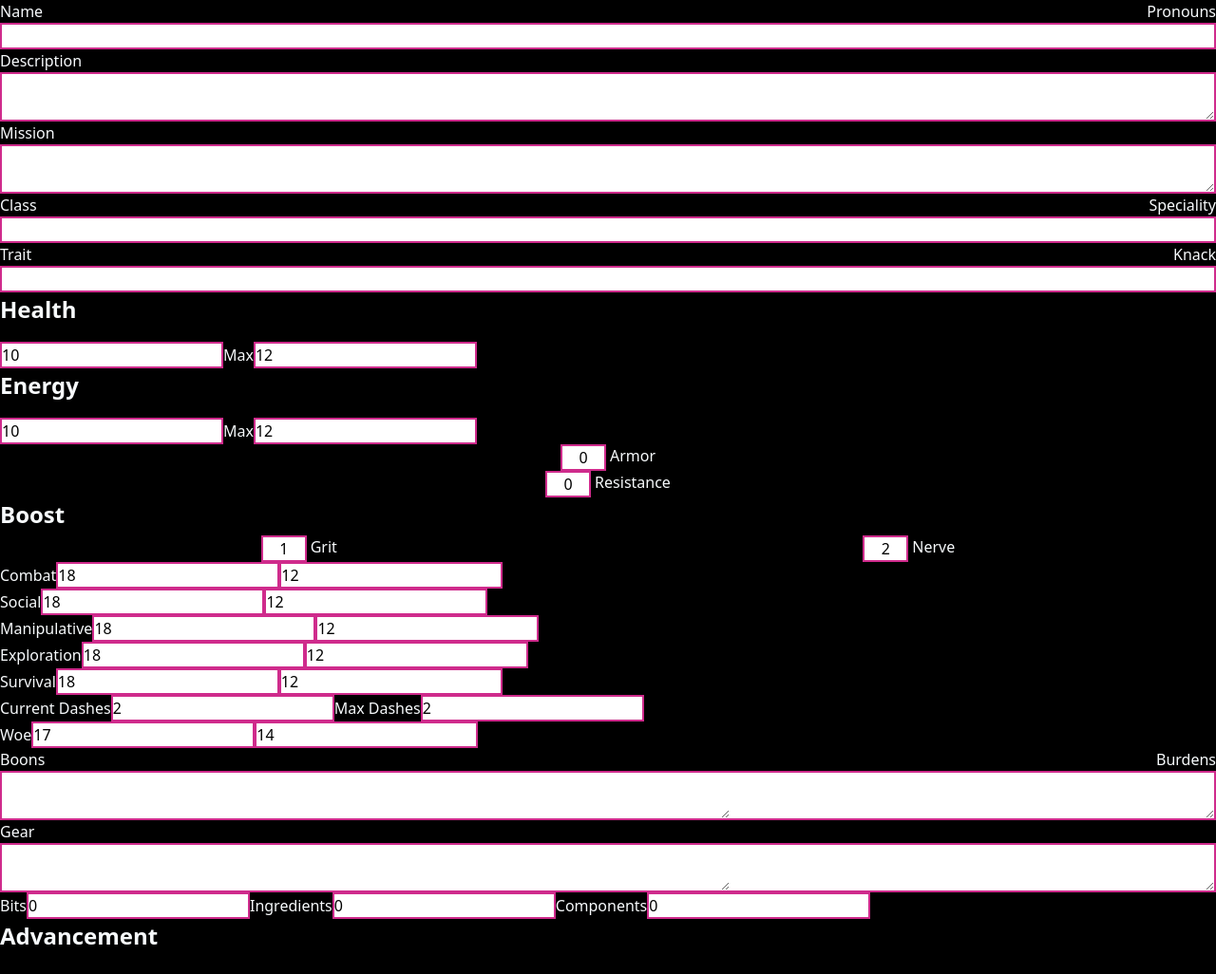
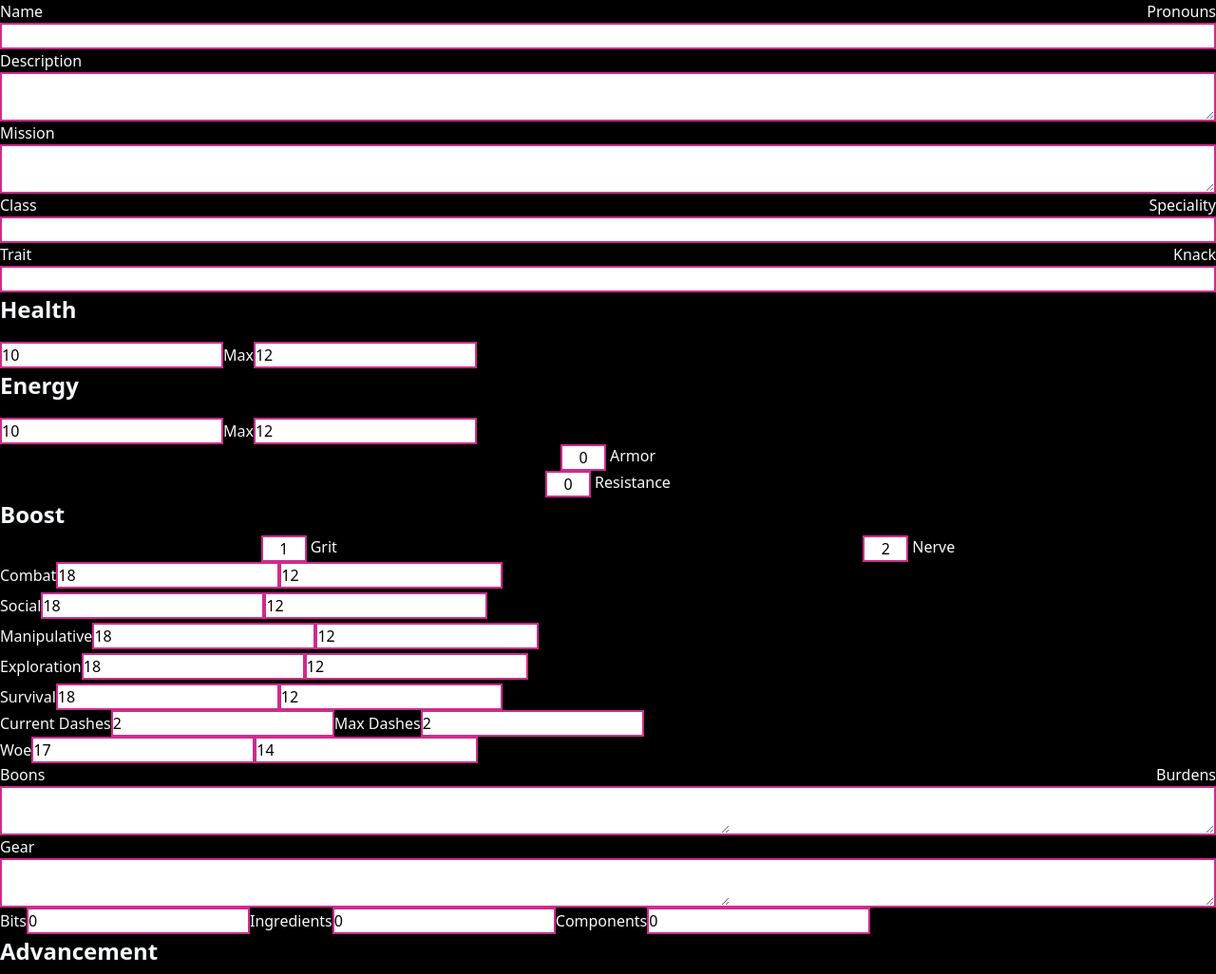
Before and after one commit to mdekrey/HyperLightDrifterRpg.Characters, a Gatsby site in the folder hld-ui/: page / in a window 1280 px wide. Shown: the top 1026 px of the page at 95% size. Built offline with nearby package versions, Linux system fonts and the light colour scheme; Gatsby itself is replaced by a stand-in of ours.

Commit message:
Basic styling of discipline section

```diff
--- /dev/null
+++ b/hld-ui/src/drifter/editor/sections/discipline.module.css
@@ -0,0 +1,4 @@
+.discipline {
+	@apply grid gap-1;
+	grid-template-rows: repeat(5, 1fr);
+}
--- a/hld-ui/src/drifter/editor/sections/discipline.tsx
+++ b/hld-ui/src/drifter/editor/sections/discipline.tsx
@@ -1,8 +1,8 @@
 import React from "react";
 import { createLens, Stateful, useLens } from "../../../utils/useLens";
 import { DrifterDiscipline } from "../../rules";
-import { FormSection } from "../components/FormSection";
 import { ThresholdEditor } from "../components/ThresholdEditor";
+import styles from "./discipline.module.css";
 
 const combatLens = createLens(
 	(i: DrifterDiscipline) => i.combat,
@@ -33,7 +33,7 @@ export const DisciplineSection = ({ discipline }: { discipline: Stateful<Drifter
 	const survival = useLens(discipline, survivalLens);
 
 	return (
-		<div className="discipline">
+		<div className={`discipline ${styles.discipline}`}>
 			<ThresholdEditor label="Combat" threshold={combat} />
 			<ThresholdEditor label="Social" threshold={social} />
 			<ThresholdEditor label="Manipulative" threshold={manipulative} />
```
